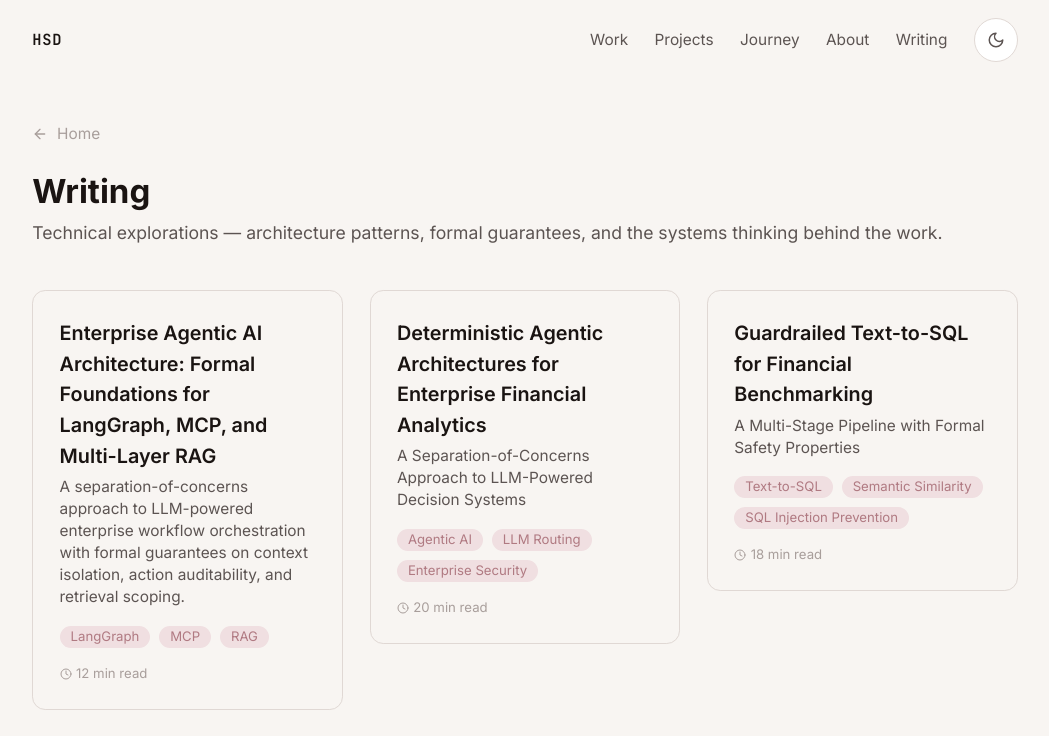
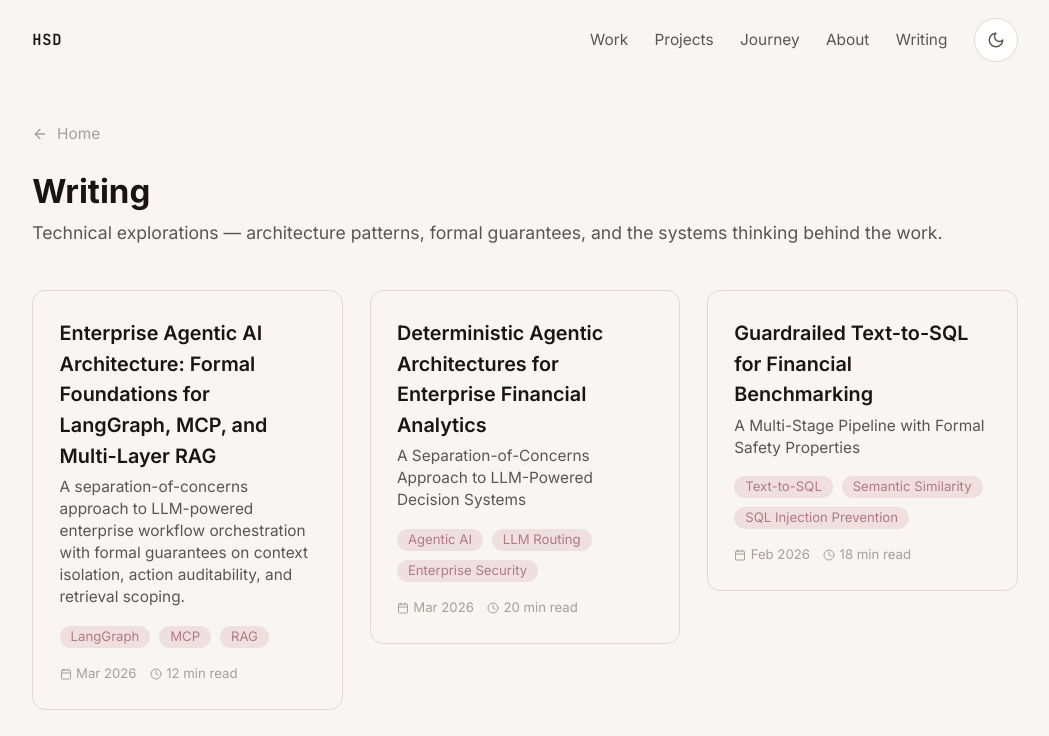
Before and after one commit to rogerthatroach/rogerthatroach.github.io, a Next.js app: page /blog in a window 1280 px wide. Shown: the top 736 px of the page, without its empty margins (115-1164 px from the left). Built offline with nearby package versions, Linux system fonts and the light colour scheme.

Commit message:
feat: interactivity, dates, RBC branding, social preview

```diff
--- a/app/layout.tsx
+++ b/app/layout.tsx
@@ -41,12 +41,21 @@ export const metadata: Metadata = {
     siteName: 'Harmilap Singh Dhaliwal',
     locale: 'en_US',
     type: 'website',
+    images: [
+      {
+        url: '/og-image.svg',
+        width: 1200,
+        height: 630,
+        alt: 'Harmilap Singh Dhaliwal — AI & Data Science Lead',
+      },
+    ],
   },
   twitter: {
     card: 'summary_large_image',
     title: 'Harmilap Singh Dhaliwal — AI & Data Science Lead',
     description:
       'From Digital Twins to deterministic agents — shipping AI at bank scale.',
+    images: ['/og-image.svg'],
   },
   robots: {
     index: true,
--- a/components/blog/PostCard.tsx
+++ b/components/blog/PostCard.tsx
@@ -1,9 +1,10 @@
 'use client';
 
 import Link from 'next/link';
-import { Clock, ArrowRight } from 'lucide-react';
+import { Clock, Calendar, ArrowRight } from 'lucide-react';
 import { motion } from 'framer-motion';
 import type { BlogPostMeta } from '@/data/posts';
+import { useTilt } from '@/lib/useTilt';
 
 interface PostCardProps {
   post: BlogPostMeta;
@@ -11,11 +12,17 @@ interface PostCardProps {
 }
 
 export default function PostCard({ post, index }: PostCardProps) {
+  const { ref, handleMouseMove, handleMouseLeave } = useTilt<HTMLDivElement>();
+
   return (
     <motion.div
       initial={{ opacity: 0, y: 16 }}
       animate={{ opacity: 1, y: 0 }}
       transition={{ duration: 0.4, delay: index * 0.1, ease: [0.4, 0, 0.2, 1] }}
+      ref={ref}
+      onMouseMove={handleMouseMove}
+      onMouseLeave={handleMouseLeave}
+      style={{ transition: 'transform 0.15s ease-out' }}
     >
       <Link
         href={`/blog/${post.slug}`}
@@ -38,10 +45,16 @@ export default function PostCard({ post, index }: PostCardProps) {
         </div>
 
         <div className="mt-4 flex items-center justify-between text-xs text-text-tertiary">
-          <span className="flex items-center gap-1">
-            <Clock size={12} />
-            {post.readingTime}
-          </span>
+          <div className="flex items-center gap-3">
+            <span className="flex items-center gap-1">
+              <Calendar size={12} />
+              {new Date(post.date).toLocaleDateString('en-US', { month: 'short', year: 'numeric' })}
+            </span>
+            <span className="flex items-center gap-1">
+              <Clock size={12} />
+              {post.readingTime}
+            </span>
+          </div>
           <span className="flex items-center gap-1 text-accent opacity-0 transition-opacity group-hover:opacity-100">
             Read <ArrowRight size={12} />
           </span>
--- a/components/projects/ProjectCard.tsx
+++ b/components/projects/ProjectCard.tsx
@@ -5,6 +5,7 @@ import { ArrowRight } from 'lucide-react';
 import { motion } from 'framer-motion';
 import type { Project } from '@/data/projects';
 import type { CaseStudy } from '@/data/projectCaseStudies';
+import { useTilt } from '@/lib/useTilt';
 
 interface ProjectCardProps {
   project: Project;
@@ -13,11 +14,17 @@ interface ProjectCardProps {
 }
 
 export default function ProjectCard({ project, caseStudy, index }: ProjectCardProps) {
+  const { ref, handleMouseMove, handleMouseLeave } = useTilt<HTMLDivElement>();
+
   return (
     <motion.div
       initial={{ opacity: 0, y: 16 }}
       animate={{ opacity: 1, y: 0 }}
       transition={{ duration: 0.4, delay: index * 0.1, ease: [0.4, 0, 0.2, 1] }}
+      ref={ref}
+      onMouseMove={handleMouseMove}
+      onMouseLeave={handleMouseLeave}
+      style={{ transition: 'transform 0.15s ease-out' }}
     >
       <Link
         href={`/projects/${project.id}`}
--- /dev/null
+++ b/lib/useTilt.ts
@@ -0,0 +1,31 @@
+'use client';
+
+import { useRef, useCallback } from 'react';
+
+const MAX_TILT = 8; // degrees
+
+export function useTilt<T extends HTMLElement>() {
+  const ref = useRef<T>(null);
+
+  const handleMouseMove = useCallback((e: React.MouseEvent) => {
+    const el = ref.current;
+    if (!el) return;
+
+    const rect = el.getBoundingClientRect();
+    const x = (e.clientX - rect.left) / rect.width;
+    const y = (e.clientY - rect.top) / rect.height;
+
+    const tiltX = (y - 0.5) * -MAX_TILT;
+    const tiltY = (x - 0.5) * MAX_TILT;
+
+    el.style.transform = `perspective(800px) rotateX(${tiltX}deg) rotateY(${tiltY}deg) scale3d(1.02, 1.02, 1.02)`;
+  }, []);
+
+  const handleMouseLeave = useCallback(() => {
+    const el = ref.current;
+    if (!el) return;
+    el.style.transform = 'perspective(800px) rotateX(0deg) rotateY(0deg) scale3d(1, 1, 1)';
+  }, []);
+
+  return { ref, handleMouseMove, handleMouseLeave };
+}
```
Also changed, not shown: data/projects.ts (+4 -4 lines), public/og-image.svg (added).
